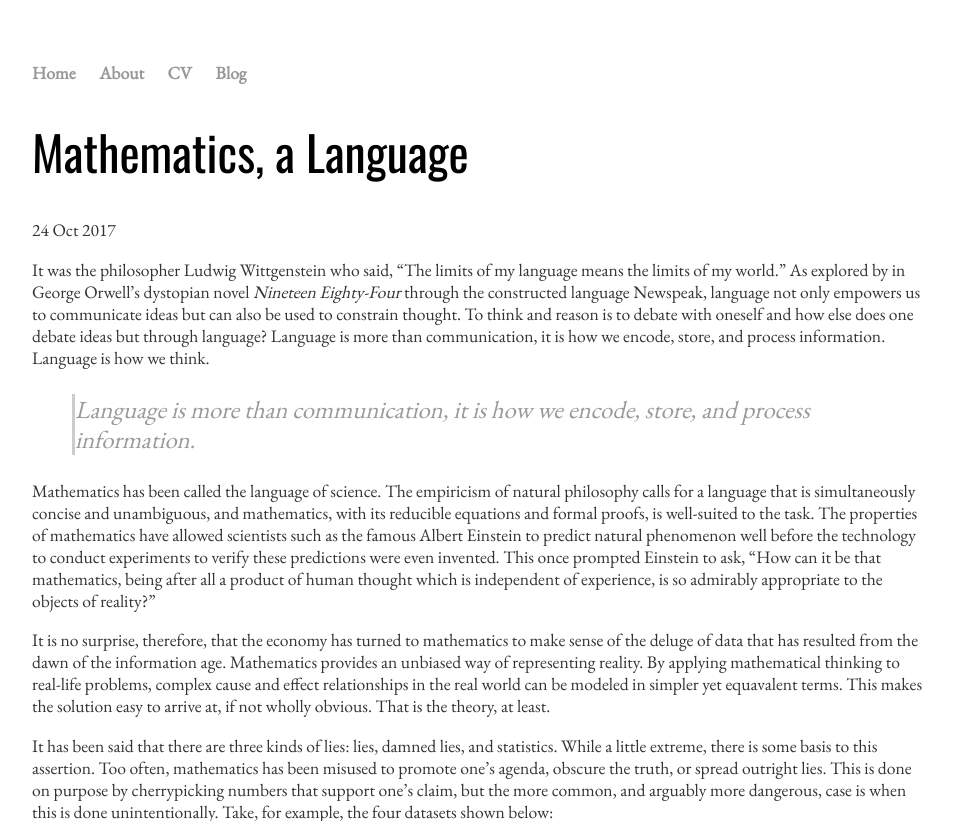
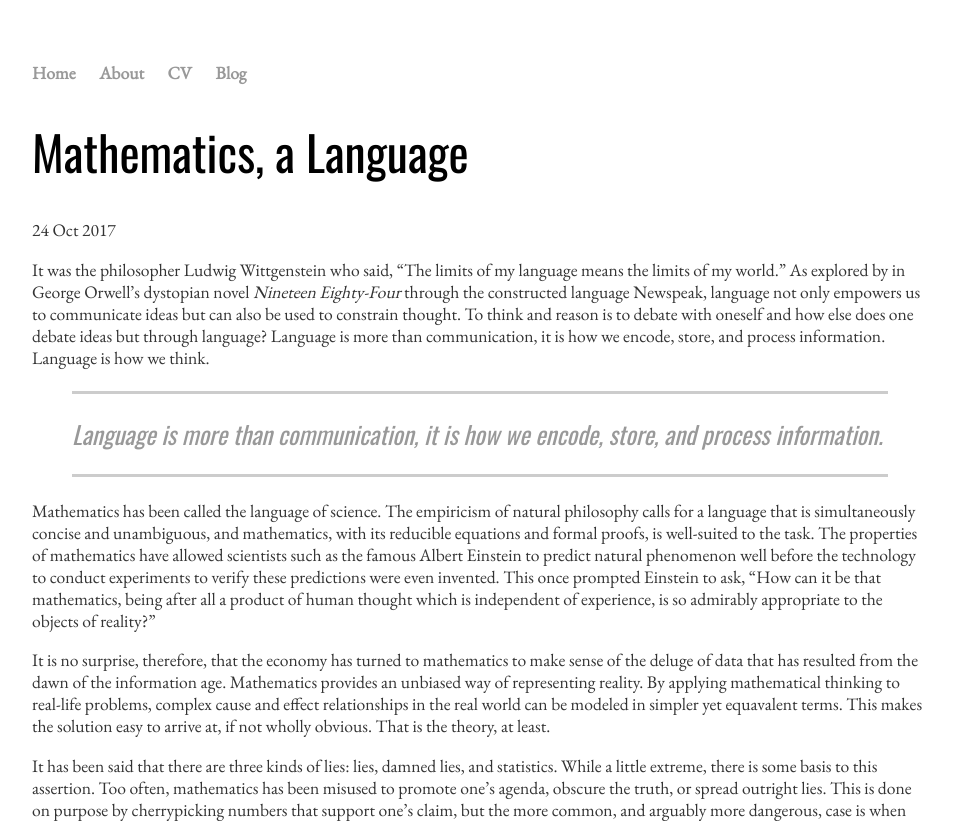
Before and after one commit to victorangeloblancada/victorangeloblancada.github.io-jekyll, a Jekyll site: the page built from _posts/2017-10-24-mathematics-a-language.md, in a window 1280 px wide. Shown: the top 821 px of the page, without its empty margins (160-1113 px from the left). Built offline with Jekyll 4.4.1, drawn with Linux system fonts in a browser that asks for light colours; grey boxes are pictures that could not be loaded.

Commit message:
Update main.css

```diff
--- a/css/main.css
+++ b/css/main.css
@@ -68,12 +68,13 @@ img {
 
 
 blockquote {
-    font-family:'Oswald','Helvetica', 'Arial', 'Sans-Serif';
     font-style: italic;
     font-size: 1.4em;
-    border-left: 3px solid #CCC;
+    border-top: 3px solid #CCC;
+    border-bottom: 3px solid #CCC;
 }
 
 blockquote p {
+    font-family:'Oswald','Helvetica', 'Arial', 'Sans-Serif';
     color: #999;
 }
```
